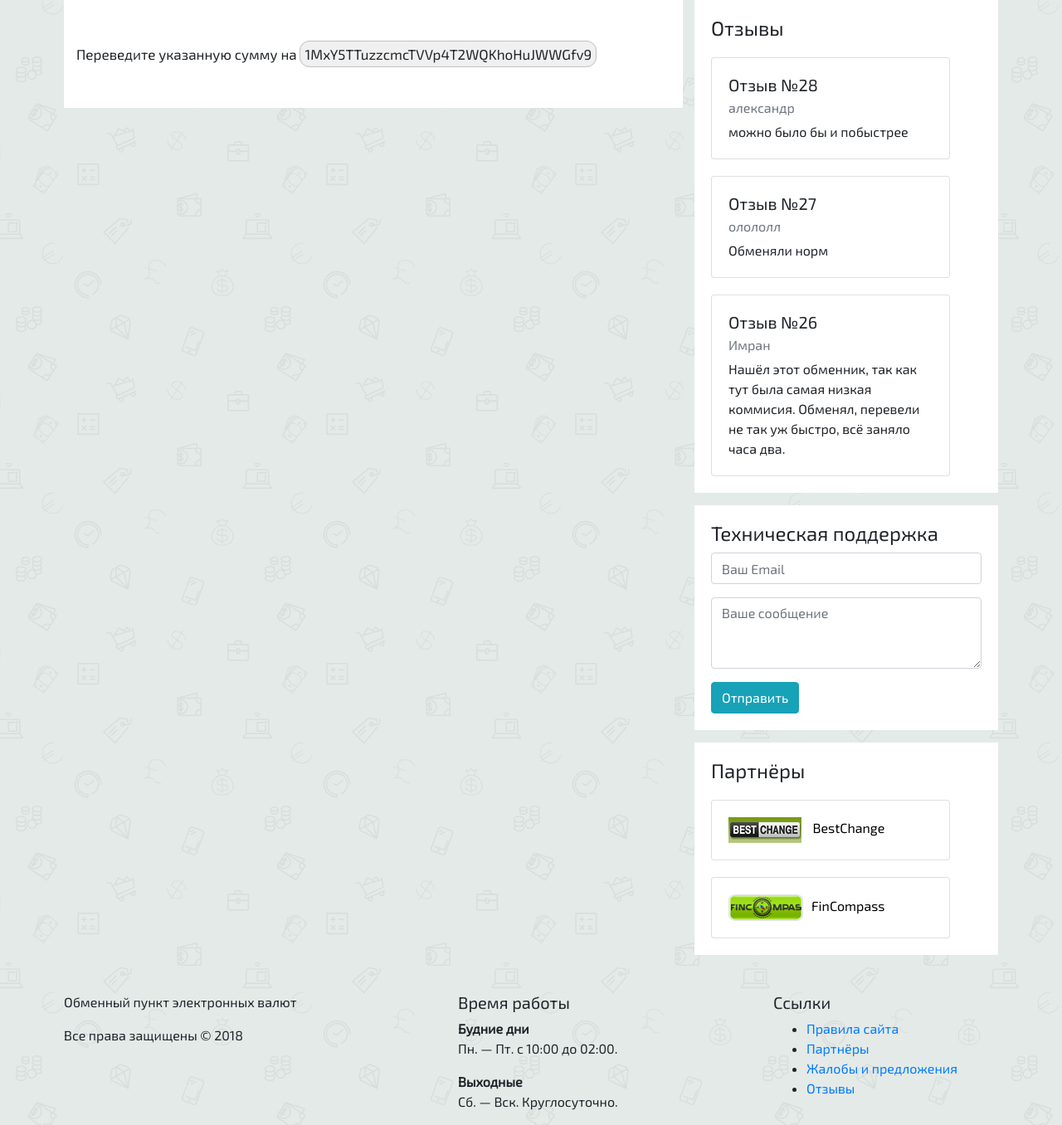
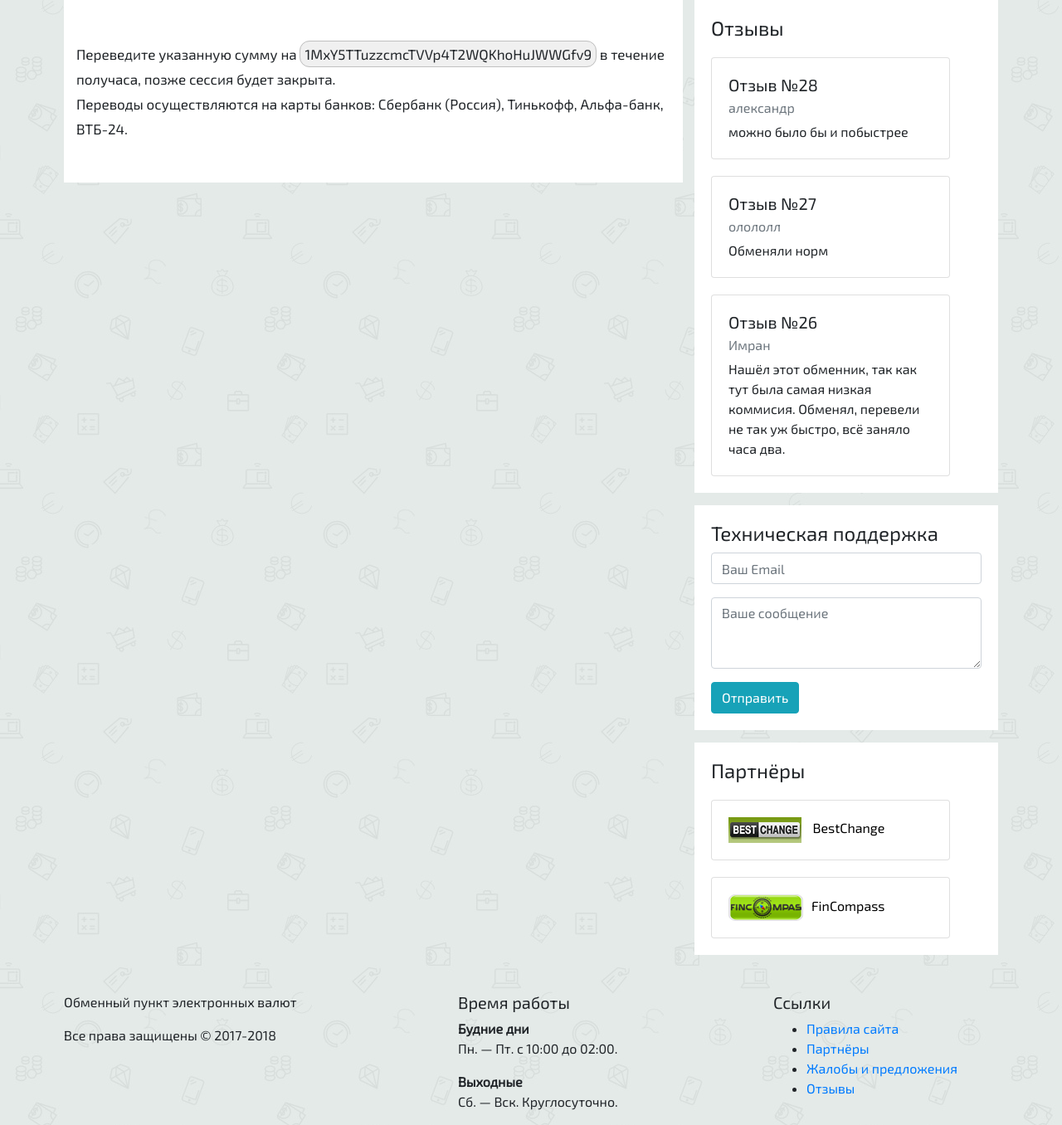
Before and after one commit to BotHata/CryptoChanger, a Flask app: page /confirm in a window 1280 px wide. Shown: the part 105-1461 px from the top of the page at 83% size. Run offline with Flask 2, Linux system fonts and the light colour scheme; parts of the project's set-up code (start-up, migrations or seed data) failed here and were passed over; some libraries are stand-ins or nearby versions.

Commit message:
confirm fix

```diff
--- a/app/templates/confirm.html
+++ b/app/templates/confirm.html
@@ -7,8 +7,14 @@
         border: 1px solid #c0c0c0;
         border-radius: 12px;
         padding: 5px;
+        word-wrap: break-word;
     }
 </style>
 
-<div style="padding: 50px 0 50px 0; line-height: 30px; font-size: 17px;">Переведите указанную сумму на <span>1MxY5TTuzzcmcTVVp4T2WQKhoHuJWWGfv9</span></div>
+<div style="padding: 50px 0 50px 0; line-height: 30px; font-size: 17px;">Переведите указанную сумму на <span>1MxY5TTuzzcmcTVVp4T2WQKhoHuJWWGfv9</span> в течение получаса, позже сессия будет закрыта.
+<br>
+Переводы осуществляются на карты банков: Сбербанк (Россия), Тинькофф, Альфа-банк, ВТБ-24.
+
+</div>
+
 {% endblock %}
--- a/app/templates/main.html
+++ b/app/templates/main.html
@@ -113,7 +113,7 @@
                 <div class="col-md-4 col-xl-5">
                     <div class="pr-xl-4">
                         <p>Обменный пункт электронных валют</p>
-                        <p>Все права защищены © 2018</p>
+                        <p>Все права защищены © 2017-2018</p>
                     </div>
                 </div>
                 <div class="col-md-4">
```
Also changed, not shown: db/main.db.
